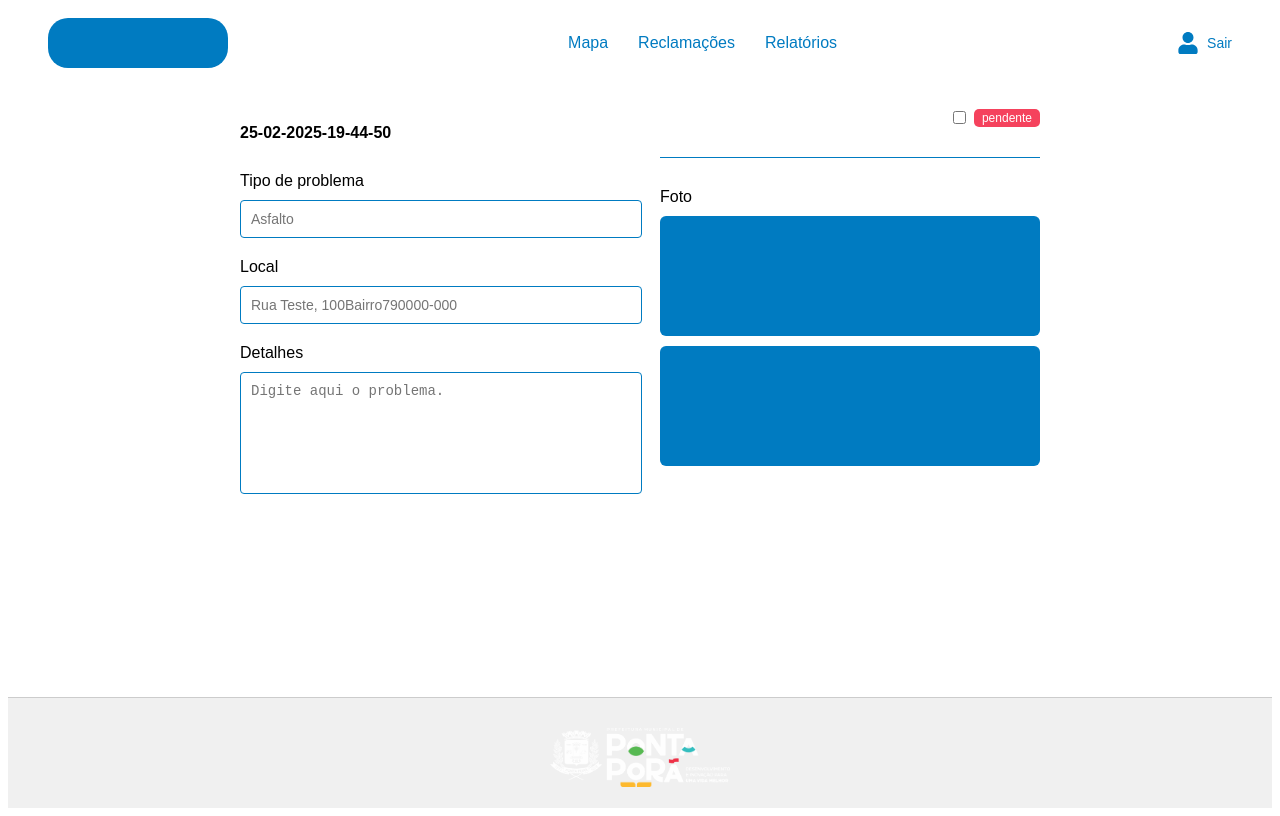
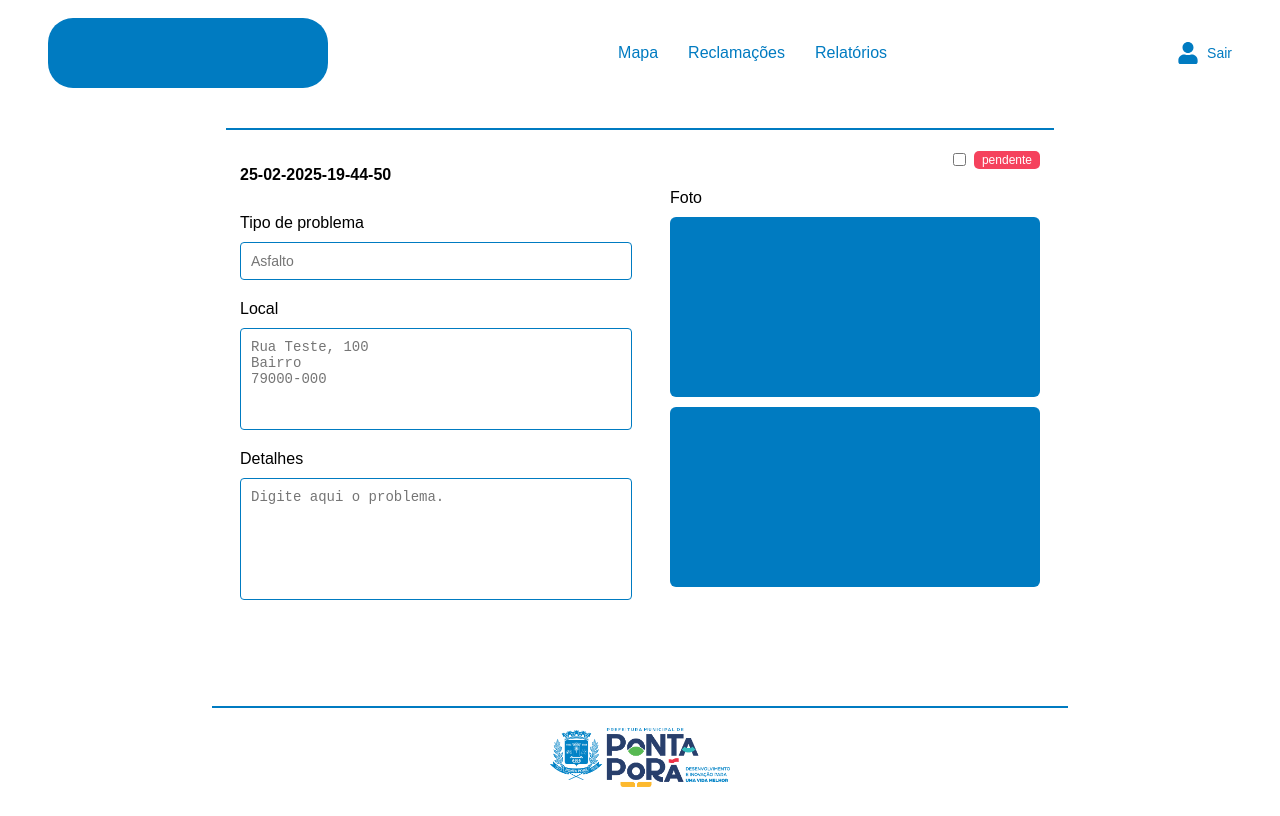
Before and after one commit to renansanchez1/front-extensao, a React (Vite) app: page /reclamacao in a window 1280 px wide. Built offline with nearby package versions, Linux system fonts and the light colour scheme.

Commit message:
Ajusta layout da página de reclamações: linha azul, navbar hover, textarea local

```diff
--- a/src/components/RecuperarLayout.tsx
+++ b/src/components/RecuperarLayout.tsx
@@ -18,7 +18,7 @@ const RecuperarLayout: React.FC<Props> = ({ title, children }) => {
 
       <div className={styles.footerLine} />
       <img
-        src="/img/ponta05.png"
+        src="/img/logo_extensao.png"
         alt="Prefeitura"
         className={styles.footerImage}
       />
--- a/src/pages/ComplaintDetails.tsx
+++ b/src/pages/ComplaintDetails.tsx
@@ -21,6 +21,7 @@ const ComplaintDetails: React.FC = () => {
       </header>
 
       <main className="complaint-main">
+        <hr className="section-divider" />
         <div className="complaint-grid">
           <div className="form-section">
             <p className="complaint-timestamp">25-02-2025-19-44-50</p>
@@ -29,7 +30,11 @@ const ComplaintDetails: React.FC = () => {
             <input type="text" placeholder="Asfalto" />
 
             <label>Local</label>
-      <input type="text" placeholder="Rua Teste, 100&#10;Bairro&#10;790000-000" />
+            <textarea
+              placeholder={`Rua Teste, 100\nBairro\n79000-000`}
+              className="input-local textarea-local"
+            />
+
 
             <label>Detalhes</label>
             <textarea placeholder="Digite aqui o problema."></textarea>
@@ -41,8 +46,6 @@ const ComplaintDetails: React.FC = () => {
               <label htmlFor="pending" className="pending-label">pendente</label>
             </div>
 
-      <hr className="blue-divider" />
-
             <label>Foto</label>
             <div className="photo-placeholder" />
             <div className="photo-placeholder" />
@@ -50,12 +53,11 @@ const ComplaintDetails: React.FC = () => {
         </div>
       </main>
 
-
-
-
       <footer className="complaint-footer">
+        <hr className="footer-divider" />
         <div className="footer-logo"></div>
       </footer>
+
     </div>
   );
 };
--- a/src/styles/ComplaintDetails.css
+++ b/src/styles/ComplaintDetails.css
@@ -14,157 +14,38 @@
 }
 
 .complaint-logo {
-  width: 180px;
-  height: 50px;
+  width: 280px;
+  height: 70px;
   background-color: #007bc1;
-  border-radius: 20px;
+  border-radius: 25px;
 }
 
 .complaint-nav a {
+  position: relative;
   margin: 0 15px;
   color: #007bc1;
   text-decoration: none;
+  padding-bottom: 4px;
+  transition: color 0.3s ease;
 }
 
-.complaint-user {
-  display: flex;
-  align-items: center;
-  gap: 5px;
-  color: #007bc1;
+.complaint-nav a::after {
+  content: '';
+  position: absolute;
+  bottom: 0;
+  left: 0;
+  width: 0%;
+  height: 2px;
+  background-color: #007bc1;
+  transition: width 0.3s ease;
 }
 
-.complaint-main {
-  padding: 30px 40px;
+.complaint-nav a:hover {
+  color: #005c91;
 }
 
-.complaint-timestamp {
-  font-weight: bold;
-  margin-bottom: 5px;
-}
-
-.complaint-status {
-  display: flex;
-  align-items: center;
-  gap: 5px;
-  margin-bottom: 10px;
-}
-
-.pending-label {
-  background-color: #f5425d;
-  color: white;
-  font-size: 12px;
-  padding: 2px 8px;
-  border-radius: 5px;
-}
-
-hr {
-  border: none;
-  border-top: 1px solid #ccc;
-  margin: 20px 0;
-}
-
-.complaint-grid {
-  display: flex;
-  justify-content: space-between;
-  gap: 40px;
-}
-
-.form-section {
-  flex: 1;
-  display: flex;
-  flex-direction: column;
-  gap: 10px;
-}
-
-input[type="text"],
-textarea {
-  padding: 10px;
-  border: 1px solid #007bc1;
-  border-radius: 4px;
-  resize: none;
-}
-
-textarea {
-  height: 100px;
-}
-
-.photo-section {
-  flex: 1;
-  display: flex;
-  flex-direction: column;
-  gap: 10px;
-}
-
-.photo-placeholder {
-  height: 120px;
-  background-color: #007bc1;
-  border-radius: 6px;
-}
-
-.complaint-footer {
-  margin-top: auto;
-  text-align: center;
-  padding: 20px;
-  border-top: 1px solid #ccc;
-}
-
-.footer-logo {
-  font-weight: bold;
-  color: #007bc1;
-}
-
-
-.complaint-nav {
-  display: flex;
-  justify-content: center;
-  flex: 1;
-}
-
-.complaint-main {
-  padding: 30px 40px;
-  display: flex;
-  flex-direction: column;
-  align-items: center;
-}
-
-.complaint-grid {
-  display: flex;
-  justify-content: center;
-  gap: 60px;
+.complaint-nav a:hover::after {
   width: 100%;
-  max-width: 800px;
-}
-
-.form-section label {
-  font-weight: 500;
-  margin-top: 10px;
-}
-
-input[type="text"],
-textarea {
-  width: 100%;
-  font-size: 14px;
-}
-
-.input-multiline {
-  height: 60px;
-  font-family: inherit;
-  white-space: pre-line;
-}
-
-.footer-logo {
-  margin-top: 10px;
-  background-image: url('/public/img/ponta05.png');
-  background-size: contain;
-  background-repeat: no-repeat;
-  width: 180px;
-  height: 60px;
-  margin-left: auto;
-  margin-right: auto;
-}
-
-.complaint-footer {
-  background-color: #f0f0f0; /* ou um cinza claro para contraste */
 }
 
 
@@ -192,28 +73,41 @@ textarea {
   font-size: 18px;
 }
 
-
-
 .complaint-main {
   padding: 30px 40px;
+  display: flex;
+  flex-direction: column;
+  align-items: center;
 }
 
 .complaint-timestamp {
   font-weight: bold;
-  margin-bottom: 5px;
+  margin-bottom: 10px;
   color: #000;
 }
 
-.divider {
-  border: none;
-  border-top: 1px solid #007bc1;
-  margin: 10px 0 20px 0;
+.complaint-status {
+  display: flex;
+  align-items: center;
+  gap: 5px;
+  align-self: flex-end;
+  margin-bottom: 10px;
+}
+
+.pending-label {
+  background-color: #f5425d;
+  color: white;
+  font-size: 12px;
+  padding: 2px 8px;
+  border-radius: 5px;
 }
 
 .complaint-grid {
   display: flex;
-  justify-content: space-between;
-  gap: 40px;
+  justify-content: center;
+  gap: 60px;
+  width: 100%;
+  max-width: 800px;
 }
 
 .form-section {
@@ -223,16 +117,25 @@ textarea {
   gap: 10px;
 }
 
+.form-section label {
+  font-weight: 500;
+  margin-top: 10px;
+}
+
 input[type="text"],
 textarea {
+  width: 100%;
   padding: 10px;
   border: 1px solid #007bc1;
   border-radius: 4px;
   resize: none;
+  font-size: 14px;
 }
 
 .input-multiline {
   height: 60px;
+  font-family: inherit;
+  white-space: pre-line;
 }
 
 textarea {
@@ -246,49 +149,52 @@ textarea {
   gap: 10px;
 }
 
-.complaint-status {
-  display: flex;
-  align-items: center;
-  gap: 5px;
-  align-self: flex-end;
-}
-
-.pending-label {
-  background-color: #f5425d;
-  color: white;
-  font-size: 12px;
-  padding: 2px 8px;
-  border-radius: 5px;
-}
-
 .photo-placeholder {
-  height: 120px;
+  height: 180px;
   background-color: #007bc1;
   border-radius: 6px;
 }
 
-.complaint-timestamp {
-  font-weight: bold;
-  margin-bottom: 10px;
+
+.footer-divider {
+  all: unset;
+  display: block;
+  border-top: 2px solid #007bc1;
+  width: 70%;
+  margin: 0 auto 20px auto;
 }
 
-.complaint-status {
-  display: flex;
-  align-items: center;
-  gap: 5px;
-  margin-bottom: 10px;
+.complaint-footer {
+  margin-top: auto;
+  text-align: center;
+  padding: 20px;
 }
 
-.pending-label {
-  background-color: #f5425d;
-  color: white;
-  font-size: 12px;
-  padding: 2px 8px;
-  border-radius: 5px;
+.footer-logo {
+  margin-top: 10px;
+  background-image: url('/public/img/logo_extensao.png');
+  background-size: contain;
+  background-repeat: no-repeat;
+  width: 180px;
+  height: 60px;
+  margin-left: auto;
+  margin-right: auto;
 }
 
-.blue-divider {
-  border: none;
-  border-top: 1px solid #007bc1;
-  margin: 10px 0 20px;
+
+
+.section-divider {
+  all: unset;
+  display: block;
+  border-top: 2px solid #007bc1;
+  width: 70%;
+  margin: 0 auto 20px auto;
 }
+
+
+
+.input-local.textarea-local {
+  height: 80px;
+  resize: none;
+  white-space: pre-line;
+}
--- a/src/styles/RecuperarSenha.module.css
+++ b/src/styles/RecuperarSenha.module.css
@@ -22,8 +22,8 @@
 }
 
 .logo {
-  width: 100px;
-  height: 100px;
+  width: 120px;
+  height: 120px;
   background-color: #007bc1;
   border-radius: 1.25rem;
   margin-bottom: 1.5rem;
```
Also changed, not shown: public/img/logo_extensao.png (added). Lines whose indentation alone changed are shown as unchanged.
